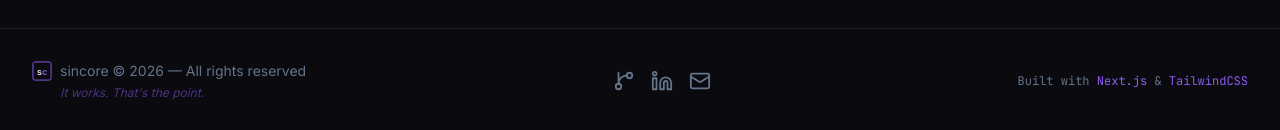
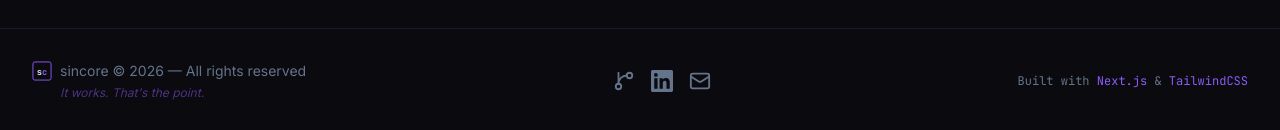
Before and after one commit to PanMimir/sincore, a Next.js app: page /en in a window 1280 px wide. Shown: the part 2475-2605 px from the top of the page. Built offline with nearby package versions, Linux system fonts and the light colour scheme; no server answers.

Commit message:
fix(footer): inline SVG LinkedIn (lucide-react 1.14 nie ma tej ikony)

```diff
--- a/components/layout/Footer.tsx
+++ b/components/layout/Footer.tsx
@@ -1,7 +1,7 @@
 "use client";
 
 import { useTranslations } from "next-intl";
-import { GitBranch, Mail, Linkedin } from "lucide-react";
+import { GitBranch, Mail } from "lucide-react";
 import Link from "next/link";
 
 export default function Footer() {
@@ -51,7 +51,9 @@
               className="text-cyber-muted hover:text-cyber-purple transition-colors"
               aria-label="LinkedIn"
             >
-              <Linkedin size={22} />
+              <svg width="22" height="22" viewBox="0 0 24 24" fill="currentColor" aria-hidden="true">
+                <path d="M20.447 20.452h-3.554v-5.569c0-1.328-.027-3.037-1.852-3.037-1.853 0-2.136 1.445-2.136 2.939v5.667H9.351V9h3.414v1.561h.046c.477-.9 1.637-1.85 3.37-1.85 3.601 0 4.267 2.37 4.267 5.455v6.286zM5.337 7.433a2.062 2.062 0 01-2.063-2.065 2.063 2.063 0 112.063 2.065zm1.782 13.019H3.555V9h3.564v11.452zM22.225 0H1.771C.792 0 0 .774 0 1.729v20.542C0 23.227.792 24 1.771 24h20.451C23.2 24 24 23.227 24 22.271V1.729C24 .774 23.2 0 22.222 0h.003z"/>
+              </svg>
             </Link>
             <Link
               href="mailto:contact@sincore.io"
```
